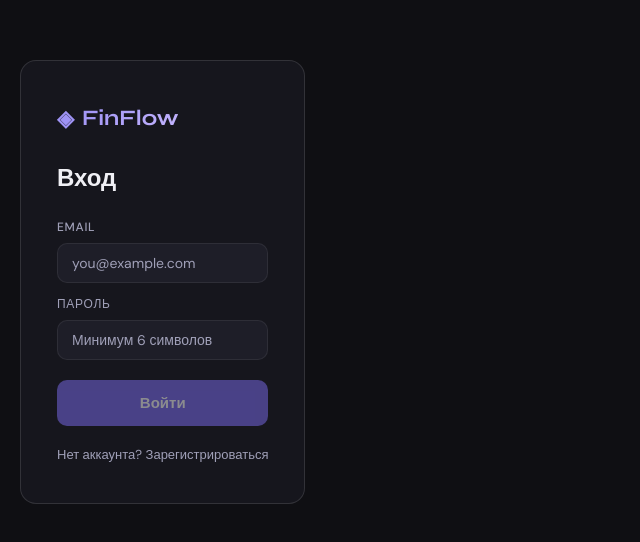
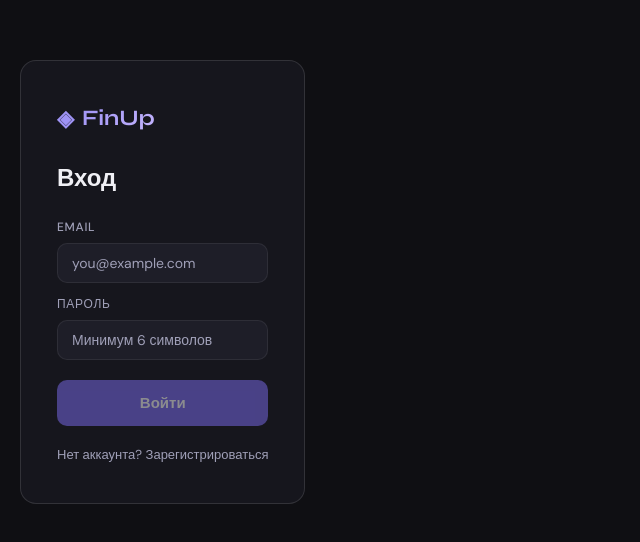
Before and after one commit to NYerkinbek/finapp, a React (Vite) app: page / in a window 1280 px wide. Shown: the part 118-660 px from the top of the page, without its empty margins (0-640 px from the left). Built offline with nearby package versions, Linux system fonts and the light colour scheme; no server answers.

Commit message:
описание изменений

```diff
--- a/index.html
+++ b/index.html
@@ -7,7 +7,7 @@
     <meta name="apple-mobile-web-app-capable" content="yes" />
     <meta name="apple-mobile-web-app-status-bar-style" content="black-translucent" />
     <meta name="theme-color" content="#0f0f13" />
-    <title>FinFlow</title>
+    <title>FinUp</title>
     <link rel="preconnect" href="https://fonts.googleapis.com">
     <link rel="preconnect" href="https://fonts.gstatic.com" crossorigin>
     <link href="https://fonts.googleapis.com/css2?family=Syne:wght@400;500;600;700;800&family=DM+Sans:ital,opsz,wght@0,9..40,300;0,9..40,400;0,9..40,500;1,9..40,300&display=swap" rel="stylesheet">
--- a/src/components/AuthScreen.tsx
+++ b/src/components/AuthScreen.tsx
@@ -24,7 +24,7 @@ export function AuthScreen() {
   return (
     <div className={styles.page}>
       <div className={styles.card}>
-        <div className={styles.logo}>◈ <span>FinFlow</span></div>
+        <div className={styles.logo}>◈ <span>FinUp</span></div>
         <h1 className={styles.title}>{mode === 'login' ? 'Вход' : 'Регистрация'}</h1>
 
         <div className={styles.fields}>
--- a/src/components/Dashboard.tsx
+++ b/src/components/Dashboard.tsx
@@ -79,7 +79,7 @@ export function Dashboard({ onAddTransaction }: Props) {
       {/* Header */}
       <div className={styles.header}>
         <div>
-          <h1 className={styles.title}>Обзор</h1>
+          <h1 className={styles.title}></h1>
           <p className={styles.subtitle}>
             {new Date().toLocaleDateString('ru-RU', { weekday: 'long', day: 'numeric', month: 'long', year: 'numeric' })}
           </p>
--- a/src/components/Sidebar.tsx
+++ b/src/components/Sidebar.tsx
@@ -27,7 +27,7 @@ export function Sidebar({ current, onChange, onAdd }: Props) {
       <aside className={styles.sidebar}>
         <div className={styles.logo}>
           <span className={styles.logoIcon}>◈</span>
-          <span className={styles.logoText}>FinFlow</span>
+          <span className={styles.logoText}>FinUp</span>
         </div>
         <nav className={styles.nav}>
           {nav.map(({ id, label, Icon }) => (
--- a/src/components/SpaceScreen.tsx
+++ b/src/components/SpaceScreen.tsx
@@ -26,7 +26,7 @@ export function SpaceScreen() {
   return (
     <div className={styles.page}>
       <div className={styles.card}>
-        <div className={styles.logo}>◈ <span>FinFlow</span></div>
+        <div className={styles.logo}>◈ <span>FinUp</span></div>
         <div className={styles.userRow}>
           <span className={styles.userEmail}>{user?.email}</span>
           <button className={styles.logoutBtn} onClick={signOut}>Выйти</button>
```
Also changed, not shown: 1 other file (tests, documents, lock files or other folders).
